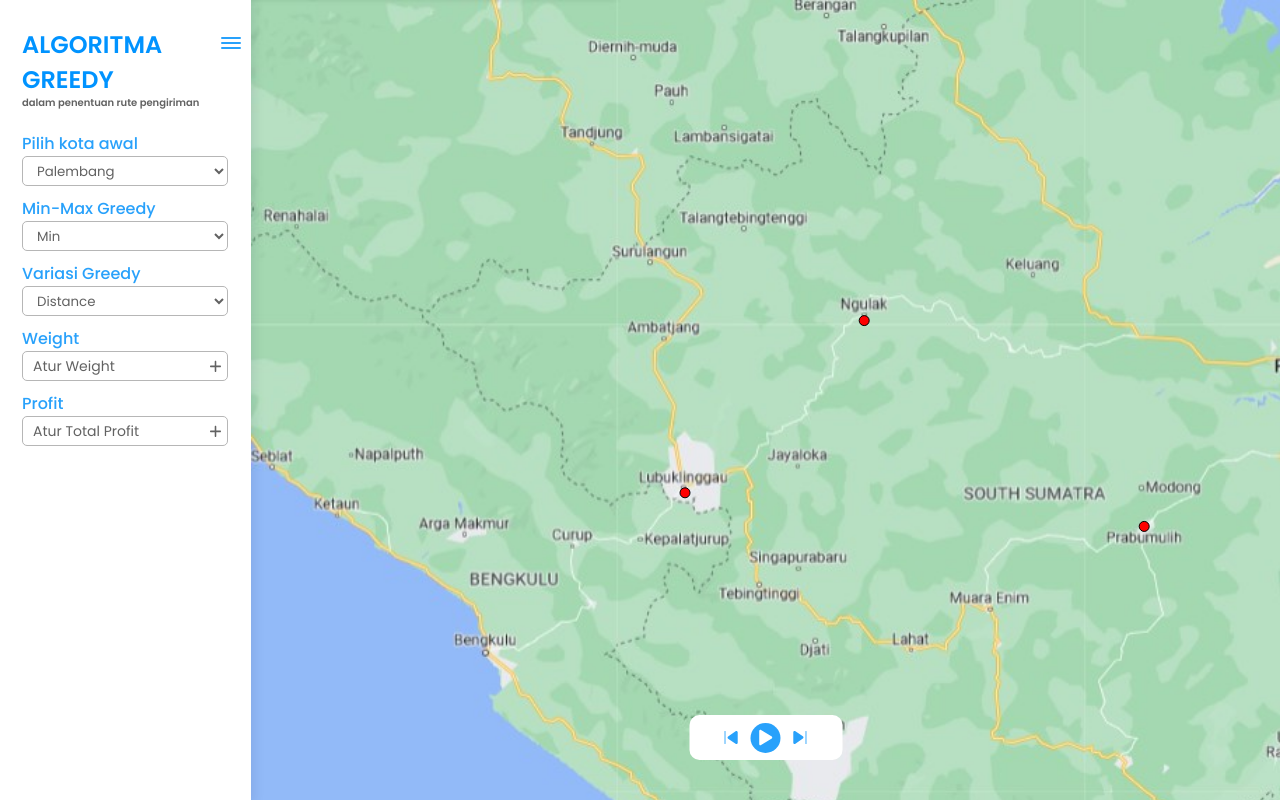
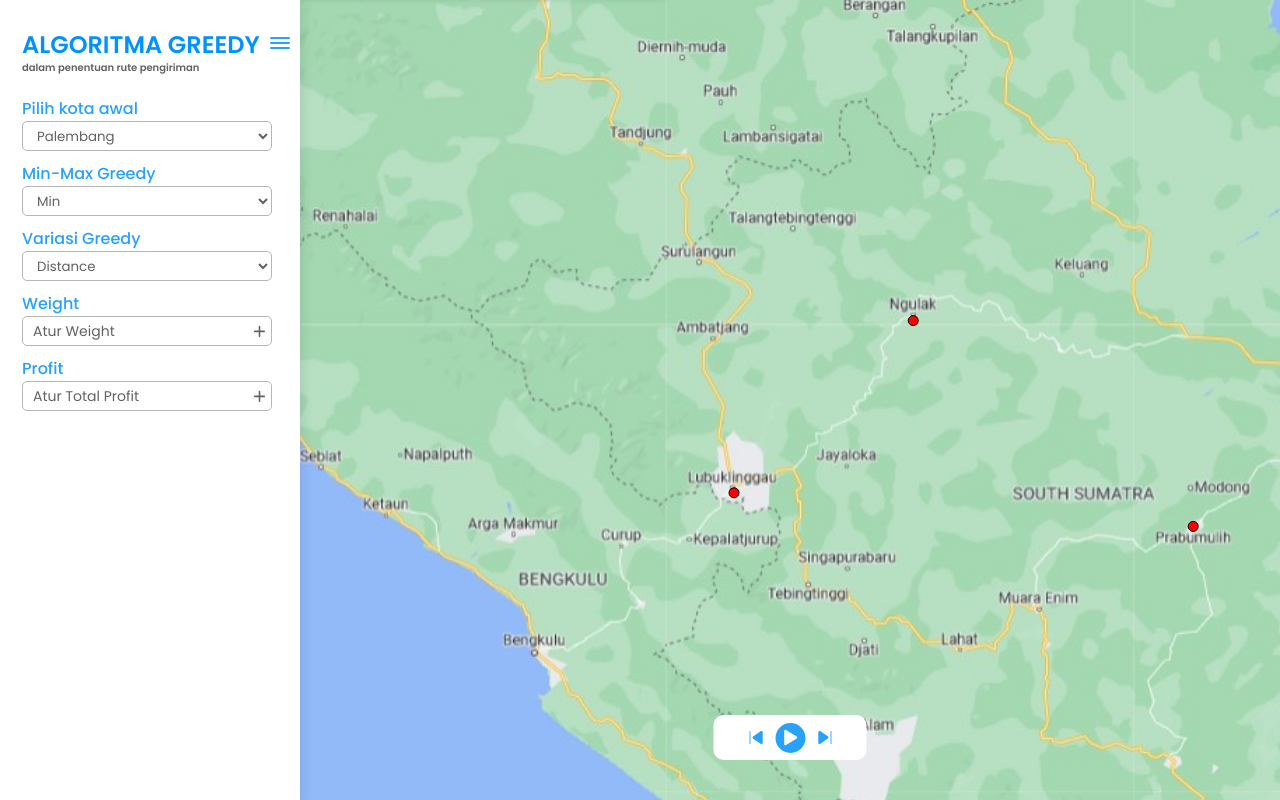
Before and after one commit to Fandy1566/GreedyAlgorithm.github.io, a plain HTML site: page index.html in a window 1280 px wide. Drawn offline with Linux system fonts and the light colour scheme.

Commit message:
fix responsive

```diff
--- a/style.css
+++ b/style.css
@@ -32,6 +32,7 @@ body{
 .sidebar{
     position: relative;
     width: 24vw;
+    min-width: 300px;
     height: 100vh;
     padding: 27px 22px;
     padding-right: 0px;
@@ -251,7 +252,7 @@ label{
     border-radius: 5px;
 }
 
-@media only screen and (max-width: 1000px) {
+@media only screen and (max-width: 600px) {
     .sidebar{
         min-width: 85vw;
     }
```
